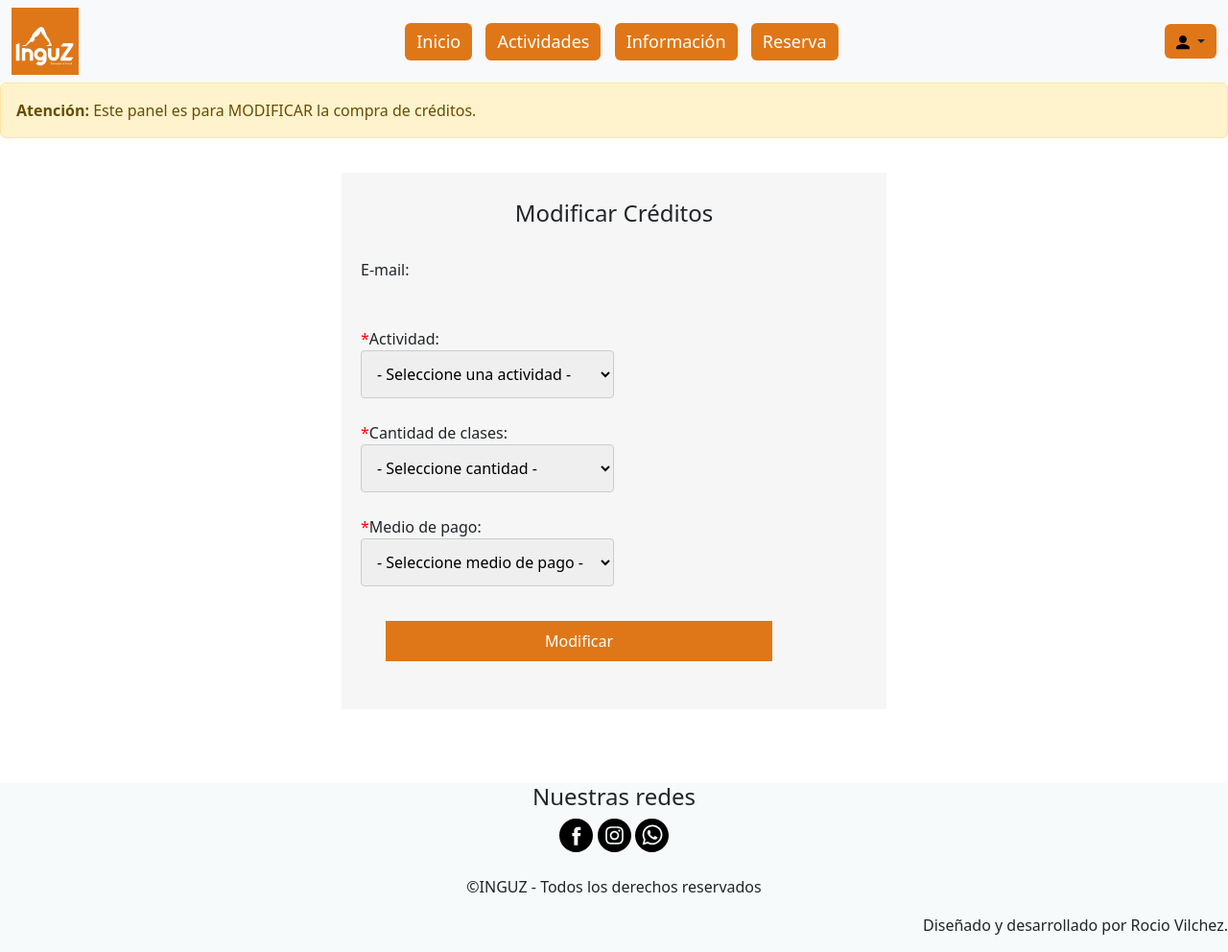
After one commit to rociojazminvilchez/inguzpracticas, a CodeIgniter 4 app: the page made by app/Views/formularios/creditosupdate.php in a window 1280 px wide. The commit adds this page. Shown: the whole page at 96% size. Run offline with PHP 8.4 and a stand-in for CodeIgniter, Linux system fonts and the light colour scheme; the template is opened without the code that fills it, so the values that code supplies are empty; some libraries are stand-ins or nearby versions.

Commit message:
caaaambios

```diff
--- a/app/Config/Routes.php
+++ b/app/Config/Routes.php
@@ -45,7 +45,9 @@ $routes->get('/creditos/create', 'Creditos::create');
 $routes->get('/creditos/confirmacion', 'Creditos::confirmacion');
 $routes->get('/creditos/update/(:num)', 'Creditos::update/$1'); // Para mostrar el formulario de actualización
 $routes->post('/creditos/update/(:num)', 'Creditos::update/$1'); // Para procesar la actualización
+$routes->get('/formularios/creditosupdate/(:num)', 'Creditos::creditosupdate/$1');
 $routes->get('/creditos/guardar', 'Creditos::guardar');
+$routes->post('/creditos/update/(:num)', 'Creditos::update/$1');
 
 #ACTIVIDADES
 $routes->get('/actividades/reformer','Actividades::reformer');
--- a/app/Views/creditos/confirmacion.php
+++ b/app/Views/creditos/confirmacion.php
@@ -33,7 +33,10 @@
                     <?php endif; ?>
 
                     <p style="text-align:center;">
-                        <a href="<?php echo base_url('/creditos/update') ?>" class="btn btn-primary" style="background-color: #df7718; border: none;">Modificar</a>
+                        <?php
+                         $id = $valor[0]['id'];
+                        ?>
+                        <a href="<?php echo base_url('/formularios/creditosupdate/' . $id); ?>" class="btn btn-primary" style="background-color: #df7718; border: none;">Modificar</a>
                     </p>
                     <p style="text-align:center;">
                         <a href="<?php echo base_url('/creditos/guardar') ?>" class="btn btn-primary" style="background-color: #df7718; border: none;">CONFIRMAR COMPRA</a>
--- /dev/null
+++ b/app/Views/formularios/creditosupdate.php
@@ -0,0 +1,70 @@
+<!DOCTYPE html>
+<html lang="en">
+<head>
+    <meta charset="UTF-8">
+    <title>Inguz</title>
+    <meta name="description" content="The small framework with powerful features">
+    <meta name="viewport" content="width=device-width, initial-scale=1.0">
+    <link rel="icon" href="<?= base_url('img/icon.png')?>">
+    <link href="https://cdn.jsdelivr.net/npm/bootstrap@5.3.3/dist/css/bootstrap.min.css" rel="stylesheet" integrity="sha384-QWTKZyjpPEjISv5WaRU9OFeRpok6YctnYmDr5pNlyT2bRjXh0JMhjY6hW+ALEwIH" crossorigin="anonymous">
+    <link rel="stylesheet" href="<?= base_url('assets/css/index.css') ?>">
+    <link rel="stylesheet" href="<?= base_url('assets/css/formularios.css') ?>">
+  </head>
+<body>
+<?php
+    echo $this->include('plantilla/navbar');
+?>
+
+
+<div class="alert alert-warning" role="alert">
+        <strong>Atención:</strong> Este panel es para MODIFICAR la compra de cr&eacuteditos.
+    </div>
+    <?php if (session()->getFlashdata('error')): ?>
+    <div class="alert alert-danger">
+        <?= session()->getFlashdata('error') ?>
+    </div>
+<?php endif; ?>
+
+<form class="form" action="<?= base_url('creditos/update/' . $id); ?>" method="POST" enctype="multipart/form-data" autocomplete="off">
+    <h4 style="text-align:center;">Modificar Cr&eacuteditos</h4><br>
+
+    E-mail: <br>
+    <strong><?= esc($correo) ?></strong><br><br>
+
+    <input type="hidden" name="correo" value="<?= esc($correo) ?>">
+
+    <span class="error">*</span>Actividad: <br>
+    <select name="actividad" id="act">
+        <option value="">- Seleccione una actividad -</option>
+        <option value="hiit" <?= ($actividad == 'hiit') ? 'selected' : '' ?>>Pilates HIIT</option>
+        <option value="terapeutico" <?= ($actividad == 'terapeutico') ? 'selected' : '' ?>>Pilates Terapeutico</option>
+        <option value="reformer" <?= ($actividad == 'reformer') ? 'selected' : '' ?>>Pilates Reformer</option>
+    </select><br><br>
+
+    <span class="error">*</span>Cantidad de clases: <br>
+    <select name="cantidad" id="cant">
+        <option value="">- Seleccione cantidad -</option>
+        <option value="4" <?= ($cantidad == 4) ? 'selected' : '' ?>>4</option>
+        <option value="8" <?= ($cantidad == 8) ? 'selected' : '' ?>>8</option>
+        <option value="12" <?= ($cantidad == 12) ? 'selected' : '' ?>>12</option>
+    </select><br><br>
+
+    <span class="error">*</span>Medio de pago: <br>
+    <select name="pago" id="pago">
+        <option value="">- Seleccione medio de pago -</option>
+        <option value="Efectivo" <?= ($pago == 'Efectivo') ? 'selected' : '' ?>>Efectivo</option>
+        <option value="Transferencia" <?= ($pago == 'Transferencia') ? 'selected' : '' ?>>Transferencia</option>
+    </select><br><br>
+
+    <input type="submit" name="confirmar" value="Modificar" style="background-color: #df7718;">
+</form>
+br><br><br>
+
+
+  <?php
+    echo $this->include('plantilla/footer');
+  ?>
+<script src="https://cdn.jsdelivr.net/npm/bootstrap@5.3.3/dist/js/bootstrap.bundle.min.js" integrity="sha384-YvpcrYf0tY3lHB60NNkmXc5s9fDVZLESaAA55NDzOxhy9GkcIdslK1eN7N6jIeHz" crossorigin="anonymous"></script>
+
+</body>
+</html>
```
Also changed, not shown: app/Controllers/Creditos.php (+46 -2 lines).
